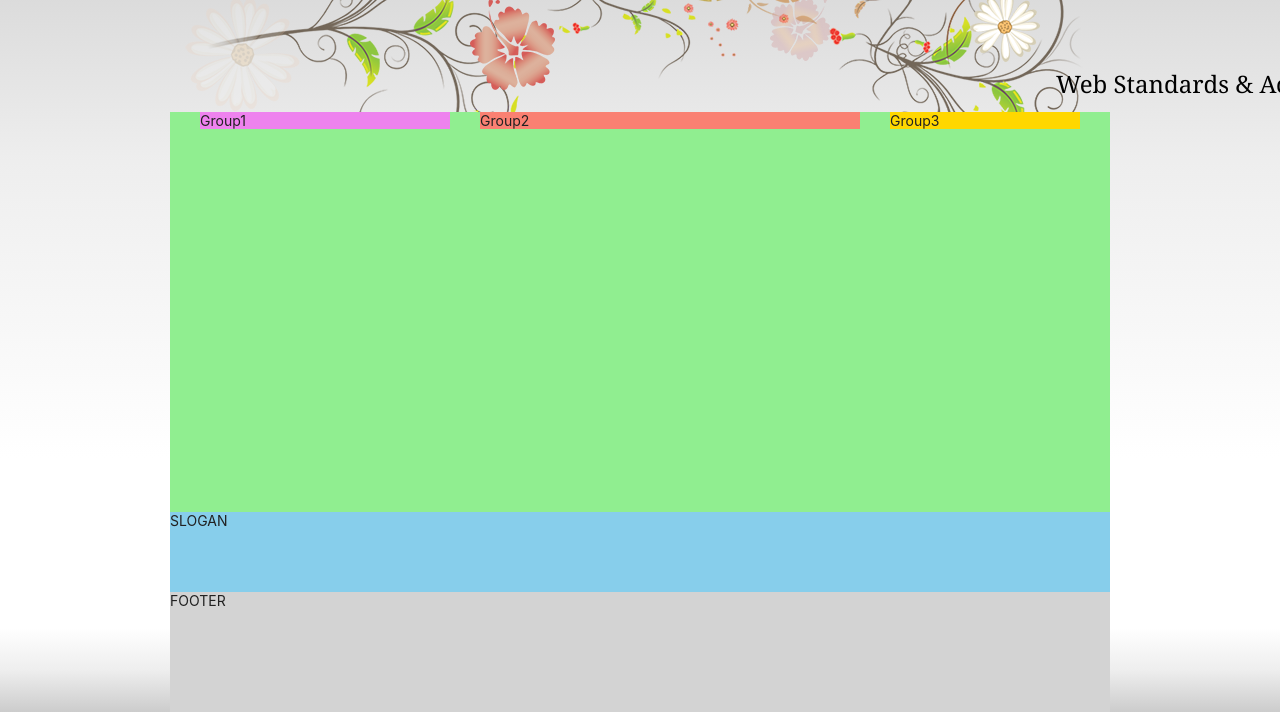
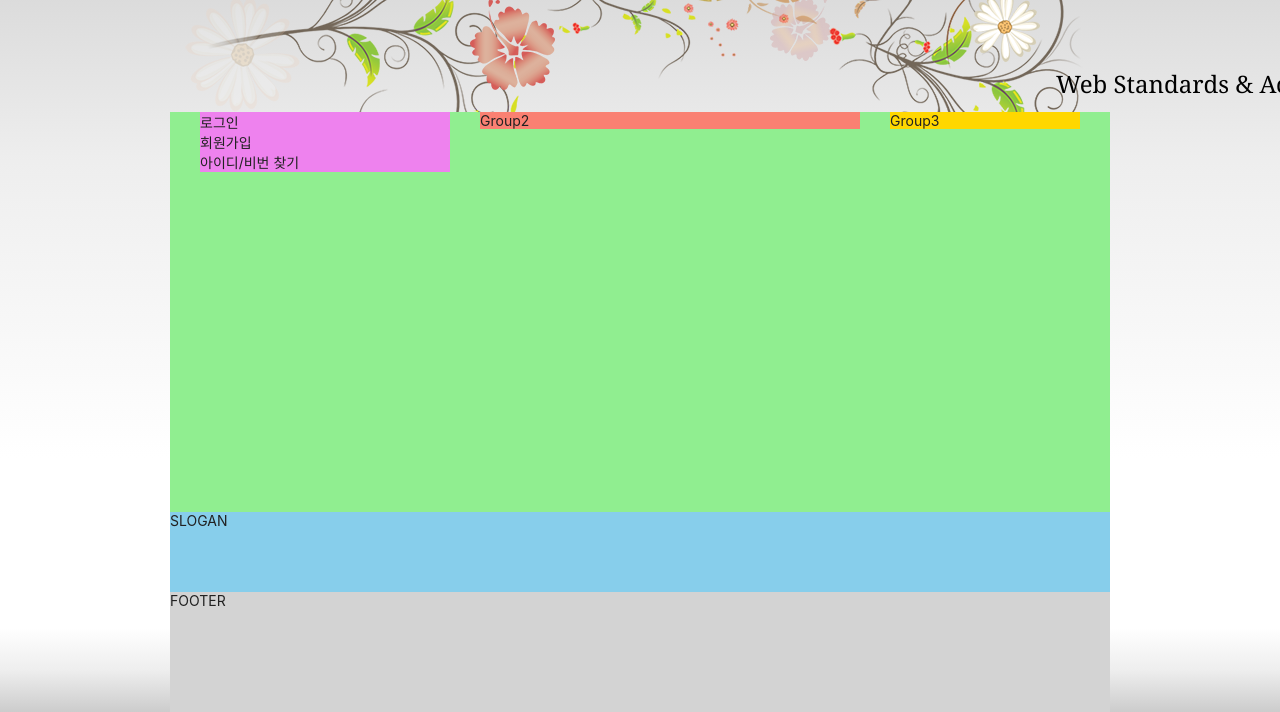
Before and after one commit to sorinworld/HTML5, a plain HTML site: page index.html in a window 1280 px wide. Shown: the part 135-847 px from the top of the page. Drawn offline with Linux system fonts and the light colour scheme; a web font is replaced by a local one.

Commit message:
log in contents 일부 완료

```diff
--- a/index.html
+++ b/index.html
@@ -140,7 +140,16 @@
     </div>
   </div>
   <main class="main">
-    <div class="group group1">Group1</div>
+    <div class="group group1">
+      <section class="login">
+        <h2 class="login-title">로그인</h2>
+        <form action="" class="login-form"></form>
+        <ul class="sign">
+          <li><a href="/">회원가입</a></li>
+          <li><a href="/">아이디/비번 찾기</a></li>
+        </ul>
+      </section>
+    </div>
     <div class="group group2">Group2</div>
     <div class="group group3">Group3</div>
   </main>
```
